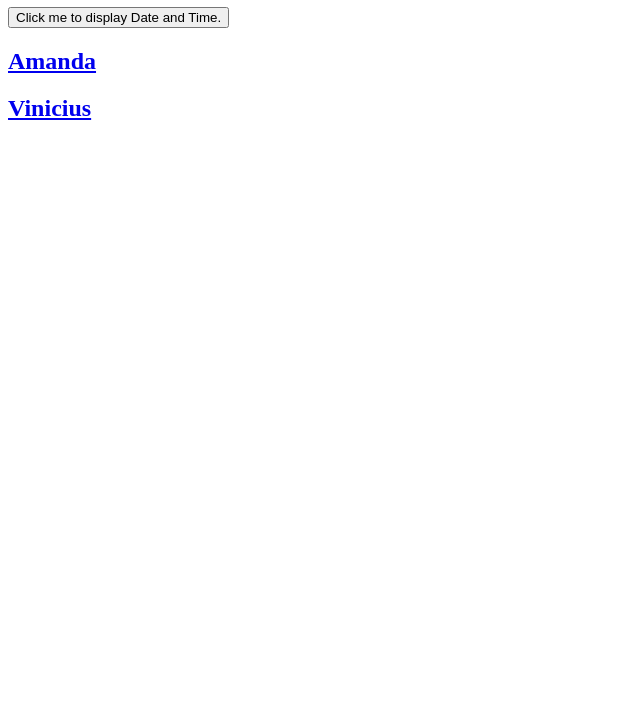
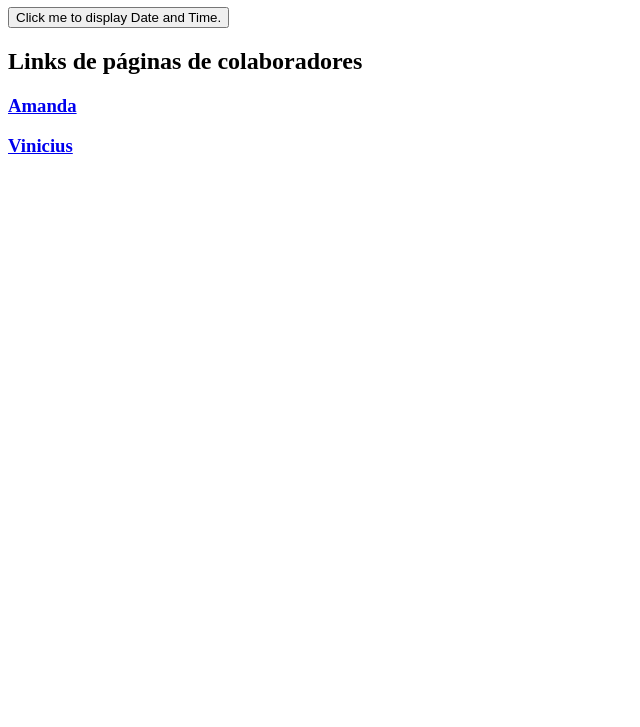
Before and after one commit to larguesa/my-ci-webapp, a plain HTML site: page index.html in a window 1280 px wide. Shown: the part 73-800 px from the top of the page, without its empty margins (0-640 px from the left). Drawn offline with Linux system fonts and the light colour scheme.

Commit message:
Layout changes

```diff
--- a/index.html
+++ b/index.html
@@ -7,11 +7,11 @@
 <button type="button"
 onclick="document.getElementById('demo').innerHTML = Date()">
 Click me to display Date and Time.</button>
-
 <p id="demo"></p>
 
-  <h2><a href="amanda-muniz.html">Amanda</a></h2>
-  <h2><a href="vinicius.html">Vinicius</a></h2>
+  <h2>Links de páginas de colaboradores</h2>
+  <h3><a href="amanda-muniz.html">Amanda</a></h3>
+  <h3><a href="vinicius.html">Vinicius</a></h3>
 
 </body>
 </html>
```
